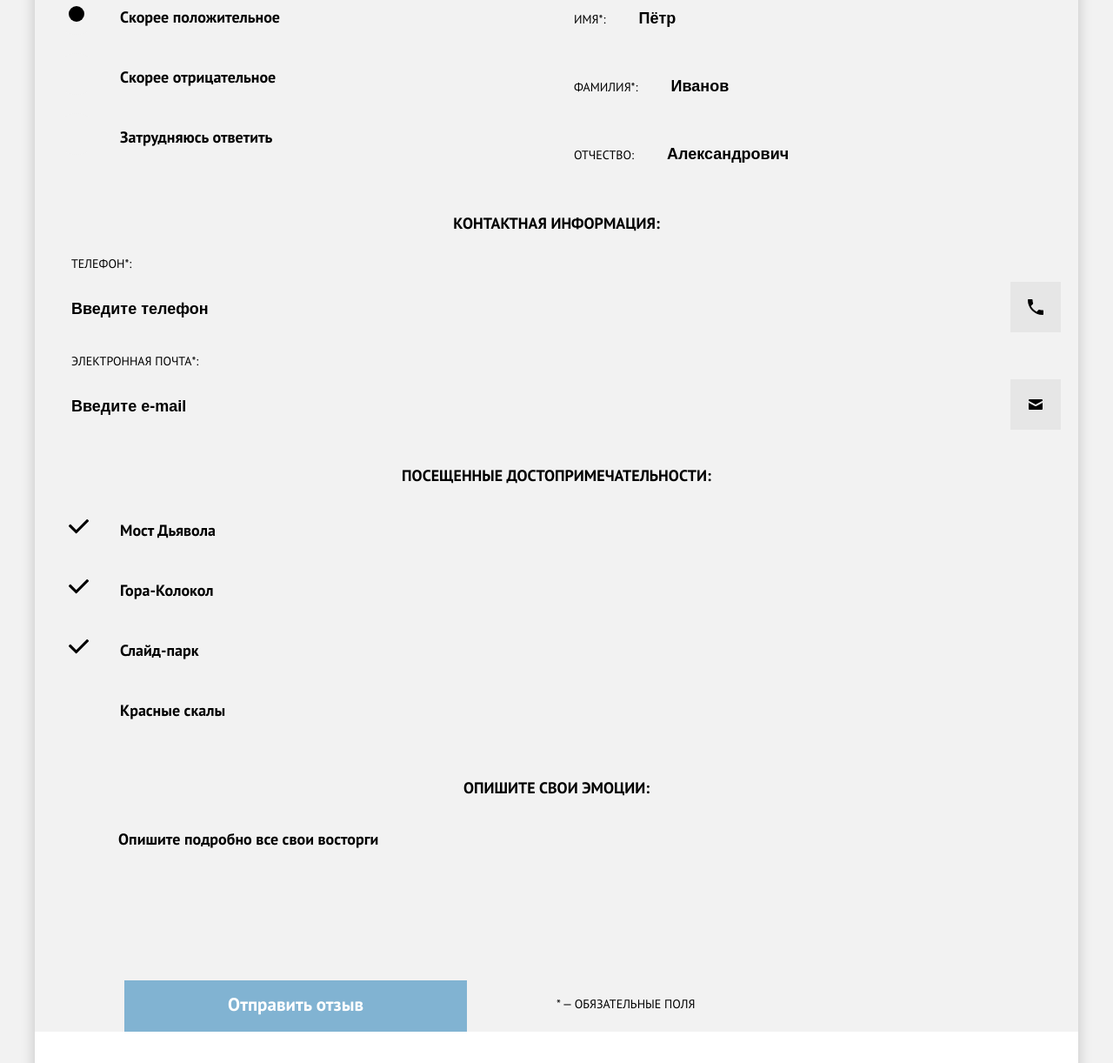
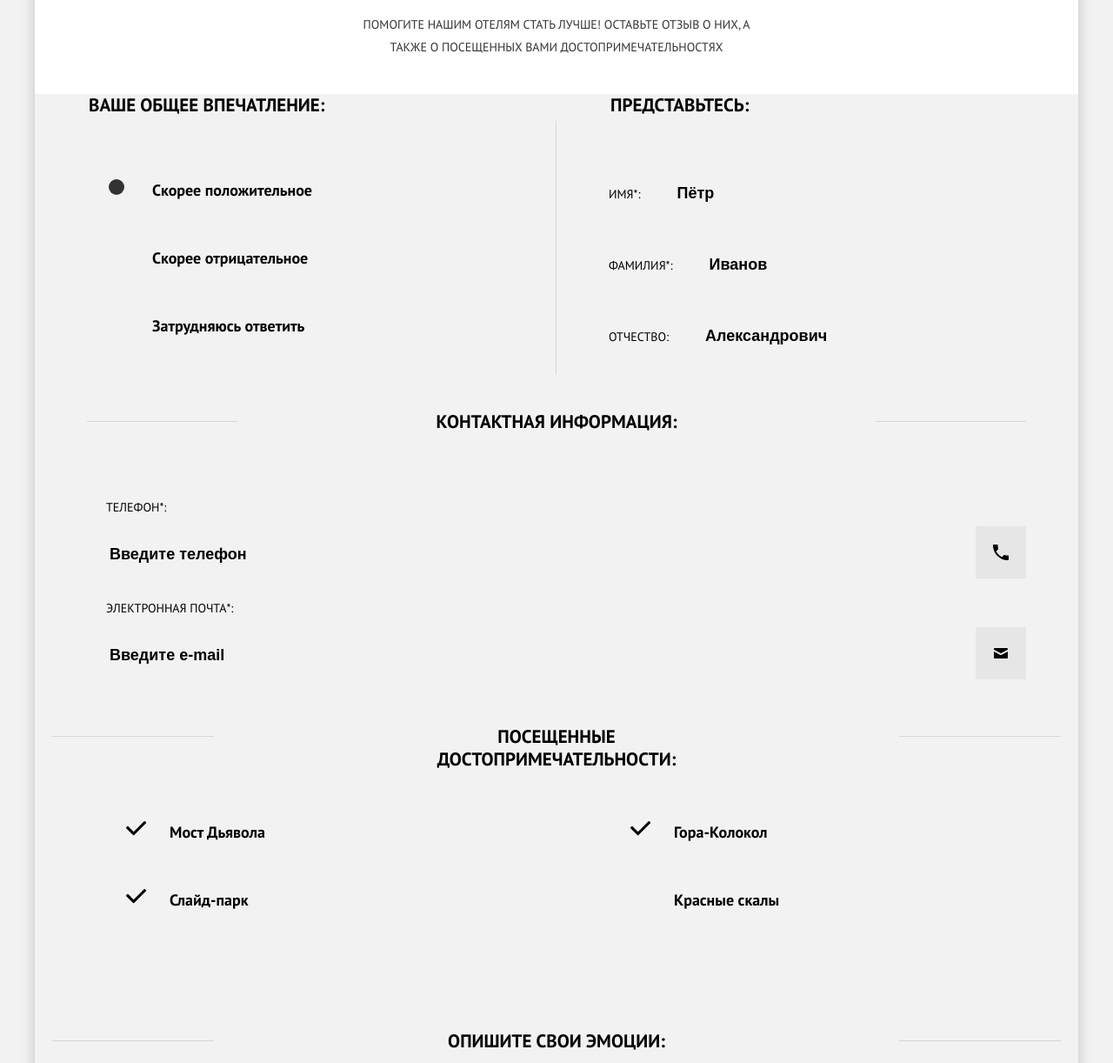
Before and after one commit to Xaba73/Sedona-Adaptiv, a website: page source/Form.html in a window 1280 px wide. Shown: the part 434-1656 px from the top of the page at 87% size. Drawn offline with nearby package versions, Linux system fonts and the light colour scheme; files that its build step writes are made by us from their sources.

Commit message:
Сделал стилизацию формы для мобильной и планшетной версии

```diff
--- a/source/Form.html
+++ b/source/Form.html
@@ -41,7 +41,7 @@
     </div>
     <section class="page-promo">
       <div class="page-promo__wrapper page-promo__wrapper--form">
-        <h1 class="page-promo__title">Оставьте свой отзыв</h1>
+        <h1 class="page-promo__title page-promo__title--form">Оставьте свой отзыв</h1>
         <p class="page-promo__description">Помогите нашим отелям стать лучше! оставьте отзыв о них, а также о посещенных
           вами достопримечательностях</p>
       </div>
@@ -51,8 +51,8 @@
         <form class="review-form__grid-cotainer" action="https://echo.htmlacademy.ru/" method="post">
           <h2 class="visually-hidden">Напишите нам</h2>
           <fieldset class="review-form__fieldset full-name-form">
-            <div class="review-form__container">
-              <legend class="review-form__title">Представьтесь:</legend>
+            <div class="review-form__container review-form__container--full-name">
+              <legend class="review-form__title review-form__title--full-name">Представьтесь:</legend>
               <div class="full-name-form__field-group field">
                 <label class="field__label" for="first-name">Имя*:</label>
                 <input class="field__input" id="first-name" type="text" name="first-name" placeholder="Пётр" required>
@@ -69,8 +69,9 @@
             </div>
           </fieldset>
           <fieldset class="review-form__fieldset contacts">
-            <div class="review-form__container">
-              <legend class="review-form__title">Контактная информация:</legend>
+            <div class="review-form__container review-form__container--contacts">
+              <legend class="review-form__title review-form__title--center review-form__title--decor">Контактная
+                информация:</legend>
               <div class="contacts__field-group field">
                 <label class="field__label field__label--phone" for="phone-number"><span class="hide hide--desktop">
                     Контактный</span> телефон*:</label>
@@ -85,7 +86,7 @@
           </fieldset>
           <fieldset class="review-form__fieldset impression">
             <legend class="review-form__title review-form__title--switches">Ваше общее впечатление:</legend>
-            <ul class="review-form__list">
+            <ul class="review-form__list review-form__list--impression">
               <li class="review-form__item">
                 <input class="visually-hidden review-form__radio" id="positive" type="radio" name="impression-group"
                   value="positive" checked>
@@ -104,8 +105,14 @@
             </ul>
           </fieldset>
           <fieldset class="review-form__fieldset attraction">
-            <legend class="review-form__title review-form__title--switches">Посещенные достопримечательности:</legend>
-            <ul class="review-form__list">
+            <div class="review-form__container">
+              <legend
+                class="review-form__title review-form__title--center review-form__title--attraction review-form__title--decor">
+                Посещенные <br class="hide hide--mobile">достопримечательности:
+              </legend>
+            </div>
+            <div class="review-form__container">
+              <ul class="review-form__list review-form__list--attraction">
                 <li class="review-form__item">
                   <input class="visually-hidden review-form__checkbox" id="Devil-bridge" type="checkbox"
                     name="Devil-bridge" checked>
@@ -126,13 +133,20 @@
                   <label class="review-form__label" for="Red-rocks">Красные скалы</label>
                 </li>
               </ul>
+            </div>
           </fieldset>
           <div class="feels">
-            <label class="review-form__title" for="description-feedback">Опишите свои эмоции:</label>
+            <div class="review-form__container">
+              <label
+                class="review-form__title review-form__title--center review-form__title--decor review-form__title--feels"
+                for="description-feedback">Опишите свои эмоции:
+              </label>
+            </div>
             <p class="feels__field-wrapper">
               <textarea class="feels__field" id="description-feedback" rows="5" cols="25"
                 placeholder="Опишите подробно все свои восторги" name="feels-rewiev"></textarea>
             </p>
+
           </div>
           <div class="review-form__button-wrapper">
             <button class="review-form__button button" type="submit">Отправить отзыв</button>
--- a/source/sass/blocks/feels.scss
+++ b/source/sass/blocks/feels.scss
@@ -7,6 +7,12 @@
   display: flex;
   margin-right: 6.25%;
   margin-left: 6.25%;
+
+  @media (min-width:$tablet-width) {
+    margin-right: 40px;
+    margin-left: 40px;
+    margin-bottom: 58px;
+  }
 }
 
 .feels__field {
@@ -18,10 +24,23 @@
   border: none;
   resize: none;
   background-color: $grey-field;
-  padding: 13px 23px 29px 21px;
+  padding: 13px 23px 9px 21px;
   flex-grow: 1;
+  box-sizing: border-box;
+  border: 4px solid $grey-field;
 
   &::placeholder {
     color: $black;
   }
+
+  &:hover {
+    background-color: $grey-disabled;
+    border: 4px solid $grey-disabled;
+  }
+
+  &:focus {
+    border: 4px solid $grey-disabled;
+    background-color: $white;
+    outline: none;
+  }
 }
--- a/source/sass/blocks/field.scss
+++ b/source/sass/blocks/field.scss
@@ -8,7 +8,7 @@
     content: "";
     position: absolute;
     width: 58px;
-    height: 58px;
+    height: 60px;
     right: 0;
     background-repeat: no-repeat;
     background-position: center;
@@ -40,8 +40,8 @@
 .field__input {
   background-color: $grey-field;
   border: none;
-  padding-top: 18px;
-  padding-bottom: 14px;
+  padding-top: 16px;
+  padding-bottom: 12px;
   padding-left: 22px;
   margin-bottom: 20px;
   font-size: 18px;
@@ -51,6 +51,7 @@
   box-sizing: border-box;
   width: 100%;
   outline: none;
+  border: 4px solid $grey-field;
 
   &::placeholder {
     color: $black;
@@ -58,6 +59,7 @@
 
   &:hover {
     background-color: $grey-disabled;
+    border: 4px solid $grey-disabled;
   }
 
   &:focus {
--- a/source/sass/blocks/impression.scss
+++ b/source/sass/blocks/impression.scss
@@ -1,4 +1,16 @@
-.impression{
+.impression {
   grid-column: 1/2;
   grid-row: 1/2;
+
+  @media (min-width:$tablet-width) {
+    &::before {
+      content: "";
+      position: absolute;
+      width: 1px;
+      height: 292px;
+      background-color: $grey-decor-form;
+      right: 50%;
+      top: 573px;
+    }
+  }
 }
--- a/source/sass/blocks/logo-form.scss
+++ b/source/sass/blocks/logo-form.scss
@@ -1,4 +1,4 @@
-.logo-form{
+.logo-form {
   background-image: url("../../img/intro-triangle.svg"), url("../../img/form-mobile-background.jpg");
   min-width: 320px;
   height: 158px;
@@ -7,10 +7,23 @@
   background-position-y: 100%;
   margin-top: -28px;
 
+  @media (min-width:$tablet-width) {
+    background-image: url("../../img/intro-triangle.svg"), url('../../img/background-main.jpg');
+    height: 290px;
+    margin-top: 0;
+  }
 }
-.logo-form__image{
+
+.logo-form__image {
   display: block;
   margin-right: auto;
   margin-left: auto;
   padding-top: 52px;
+
+  @media (min-width:$tablet-width) {
+    width: 456px;
+    height: 77px;
+    padding-top: 95px;
+    margin-bottom: 50px;
+  }
 }
--- a/source/sass/blocks/review-form.scss
+++ b/source/sass/blocks/review-form.scss
@@ -14,11 +14,28 @@
   @media (max-width:$mobile-only-width) {
     border-bottom: 1px solid $grey-disabled;
   }
+
 }
 
 .review-form__container {
   margin-right: 20px;
   margin-left: 20px;
+  position: relative;
+
+  &--full-name {
+    @media (min-width:$tablet-width) {
+      margin-right: 60px;
+      margin-left: 60px;
+    }
+  }
+
+  &--contacts {
+    @media (min-width:$tablet-width) {
+      margin-right: 60px;
+      margin-left: 60px;
+      margin-bottom: 31.5px;
+    }
+  }
 }
 
 .review-form__title {
@@ -33,12 +50,74 @@
   &--switches {
     margin-bottom: 37px;
   }
+
+  @media (min-width:$tablet-width) {
+    padding-top: 0;
+    margin-bottom: 72px;
+    text-align: start;
+    margin-left: 60px;
+    font-size: 21px;
+
+    &--full-name {
+      margin-bottom: 54.5px;
+      margin-left: 0;
+    }
+
+    &--center {
+      text-align: center;
+      margin-left: 0;
+    }
+
+    &--attraction {
+      margin-bottom: 58px;
+    }
+
+    &--feels {
+      margin-bottom: 54.5px;
+    }
+  }
+}
+
+@media (min-width:$tablet-width) {
+  .review-form__list li:last-child {
+    margin-bottom: 84px;
+  }
+}
+
+@media (min-width:$tablet-width) {
+  .review-form__title--decor::before {
+    content: "";
+    position: absolute;
+    width: 16%;
+    height: 1px;
+    background-color: $grey-decor-form;
+    left: 0;
+    top: 12px;
+  }
+
+  .review-form__title--decor::after {
+    content: "";
+    position: absolute;
+    width: 16%;
+    height: 1px;
+    background-color: $grey-decor-form;
+    right: 0;
+    top: 12px;
+  }
 }
 
 .review-form__list {
   list-style: none;
   margin: 0;
   padding: 0;
+
+  @media (min-width:$tablet-width) {
+    &--attraction {
+      display: grid;
+      grid-template-columns: repeat(2, 1fr);
+
+    }
+  }
 }
 
 .review-form__item {
@@ -47,6 +126,10 @@
   position: relative;
   display: block;
   cursor: pointer;
+
+  @media (min-width:$tablet-width) {
+    padding-left: 135px;
+  }
 }
 
 .review-form__label {
@@ -56,6 +139,10 @@
   font-weight: bold;
   font-size: 18px;
   line-height: 26px;
+
+  @media (min-width:$tablet-width) {
+    margin-bottom: 52px;
+  }
 }
 
 .review-form__radio+label::before,
@@ -68,10 +155,24 @@
   cursor: pointer;
   top: -15px;
   left: 24px;
+
+  @media (min-width:$tablet-width) {
+    left: 70px;
+  }
 }
 
 .review-form__radio+label::before {
   border-radius: 50%;
+}
+
+.review-form__radio+label:hover::before,
+.review-form__checkbox+label:hover:before {
+  background-color: $grey-disabled;
+}
+
+.review-form__radio+label:active::before,
+.review-form__checkbox+label:active:before {
+  background-color: $grey-decor-active;
 }
 
 .review-form__radio:checked+label::after {
@@ -79,11 +180,19 @@
   position: absolute;
   width: 18px;
   height: 18px;
-  background-color: $black;
+  background-color: $black-100;
   border-radius: 50%;
   cursor: pointer;
   top: 0px;
   left: 39px;
+
+  @media (min-width:$tablet-width) {
+    left: 85px;
+  }
+}
+
+.review-form__radio:checked+label:active:after {
+  opacity: 0.3;
 }
 
 .review-form__checkbox:checked+label::after {
@@ -97,12 +206,25 @@
   cursor: pointer;
   top: 0px;
   left: 39px;
+
+  @media (min-width:$tablet-width) {
+    left: 85px;
+  }
+}
+
+.review-form__checkbox:checked+label:active:after {
+  opacity: 0.3;
 }
 
 .review-form__button-wrapper {
   margin-right: 20px;
   margin-left: 20px;
   display: flex;
+
+  @media (min-width:$tablet-width) {
+    margin-right: 0;
+    margin-left: 60px;
+  }
 }
 
 .review-form__button {
@@ -110,6 +232,13 @@
   flex-grow: 1;
   margin-right: auto;
   margin-left: auto;
+
+}
+
+.review-form__require {
+  @media (min-width:$tablet-width) {
+    margin-right: 60px;
+  }
 }
 
 .review-form__require-description {
@@ -119,6 +248,7 @@
 
   @media (min-width:$tablet-width) {
     display: block;
+    text-align: end;
   }
 
 }
--- a/source/sass/global/variables.scss
+++ b/source/sass/global/variables.scss
@@ -6,7 +6,9 @@ $blue-active: #5496bd;
 $grey-disabled: #e5e5e5;
 $grey-background: #f2f2f2;
 $grey-decor: #d6d6d6;
-$grey-form-icon:#e6e6e6;
+$grey-decor-active: #d5d5d5;
+$grey-form-icon: #e6e6e6;
+$grey-decor-form: #d6d6d6;
 $white: #ffffff;
 $black-100: #333333;
 $grey: #eeeeee;
```
Also changed, not shown: source/sass/blocks/page-promo.scss (+17 -4 lines). Lines whose indentation alone changed are shown as unchanged.
